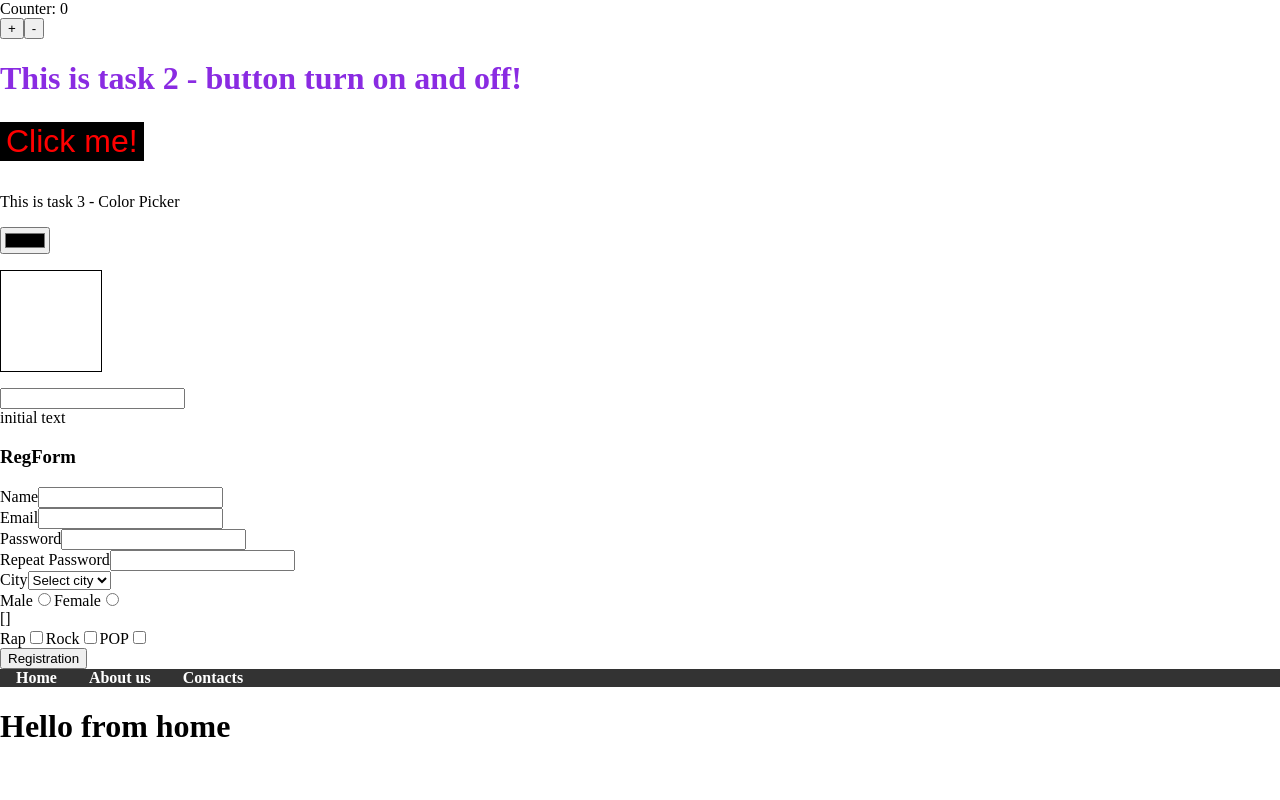
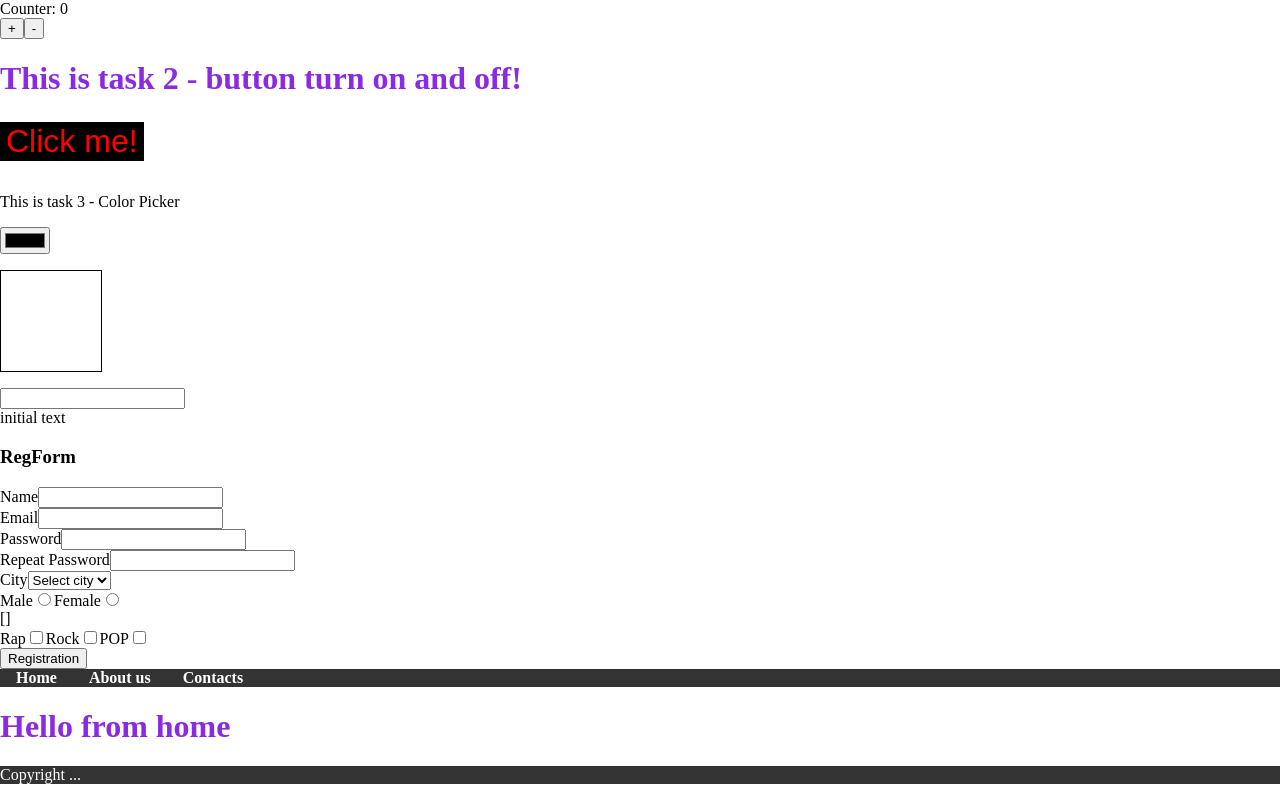
Before and after one commit to valensixx/project-one-react, a React (Create React App) app: page / in a window 1280 px wide. Built offline with nearby package versions, Linux system fonts and the light colour scheme.

Commit message:
add footer

```diff
--- a/src/components/Page.js
+++ b/src/components/Page.js
@@ -2,7 +2,7 @@ import React, {useState} from "react";
 import Menu from './menu/Menu';
 import './Page.css';
 //create react page with dropdown menu, content and footer in different components
-export default function App(){
+export default function Page(){
     return(
     <div>
         <Menu/>
--- /dev/null
+++ b/src/components/footer/Footer.css
@@ -0,0 +1,4 @@
+.footer{
+    background: #333;
+    color: white;
+}
--- /dev/null
+++ b/src/components/footer/Footer.js
@@ -0,0 +1,10 @@
+import React from "react";
+import './Footer.css';
+
+export default function Footer(){
+    return(
+        <footer className="footer">
+            Copyright ...
+        </footer>
+    );
+};
--- a/src/components/pages/home/Home.css
+++ b/src/components/pages/home/Home.css
@@ -1,3 +1,4 @@
 .main{
-
+    font-weight: 500;
+    color: blueviolet;
 }
--- a/src/index.js
+++ b/src/index.js
@@ -6,6 +6,7 @@ import ColorPicker from './components/ColorPicker';
 import RegForm from './components/RegForm';
 import Page from './components/Page';
 import Home from './components/pages/home/Home';
+import Footer from './components/footer/Footer';
 
 
 const root = ReactDOM.createRoot(document.getElementById('root'));
@@ -17,5 +18,6 @@ root.render(
     <RegForm />
     <Page />
     <Home />
+    <Footer/>
   </React.StrictMode>
 );
```
